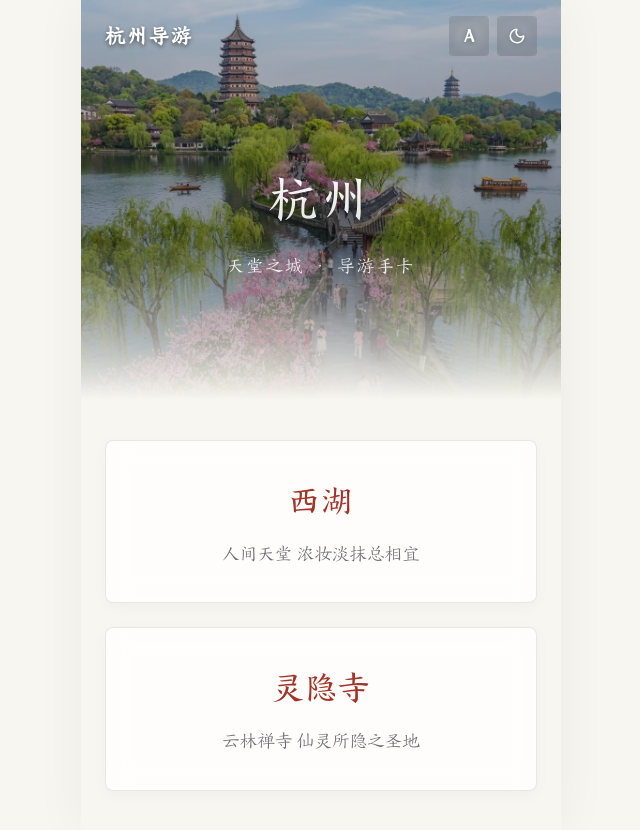
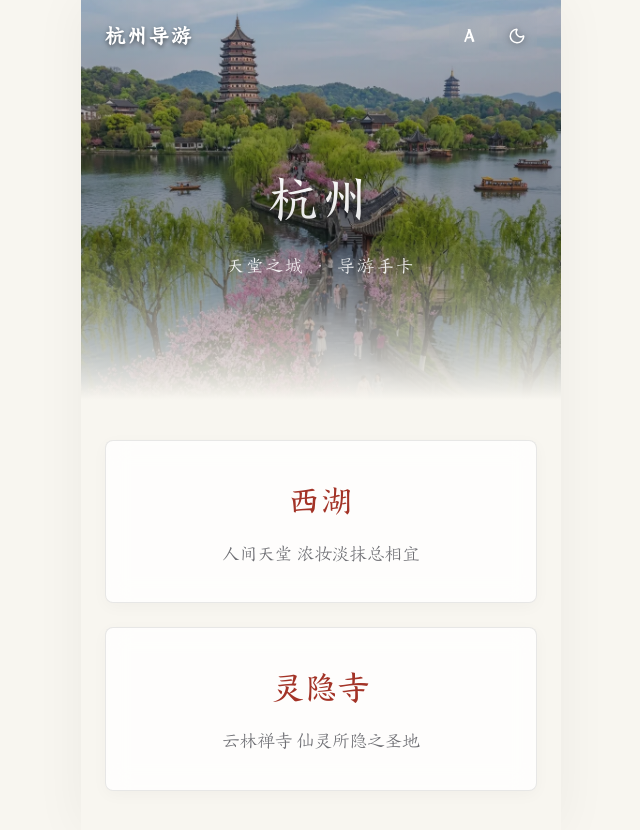
Before and after one commit to SayHISayHI/hangzhou-tour-guide, a React (Vite) app: page / in a window 1280 px wide. Shown: the whole page, without its empty margins (319-959 px from the left). Built offline with nearby package versions, Linux system fonts and the light colour scheme; a web font is replaced by a local one.

Commit message:
fix: 修复 iOS Safari 图标正方形阴影及闪烁问题

```diff
--- a/src/index.css
+++ b/src/index.css
@@ -616,8 +616,13 @@ h1, h2, h3, h4 {
   background: transparent !important;
   border: none !important;
   color: #ffffff !important;
+  transition: all 0.3s ease;
+  transform: translateZ(0);
+  -webkit-transform: translateZ(0);
+}
+
+.header-wrapper:not(.header-scrolled) .header-btn svg {
   filter: drop-shadow(0 1px 3px rgba(0, 0, 0, 0.5));
-  transition: all 0.3s ease;
 }
 
 .header-wrapper:not(.header-scrolled) .header-btn {
@@ -632,7 +637,6 @@ h1, h2, h3, h4 {
   border: 1px solid rgba(163, 51, 39, 0.15) !important;
   box-shadow: 0 1px 4px rgba(163, 51, 39, 0.08) !important;
   color: var(--text-primary) !important;
-  filter: none;
 }
 
 [data-theme='dark'] .header-btn {
```
